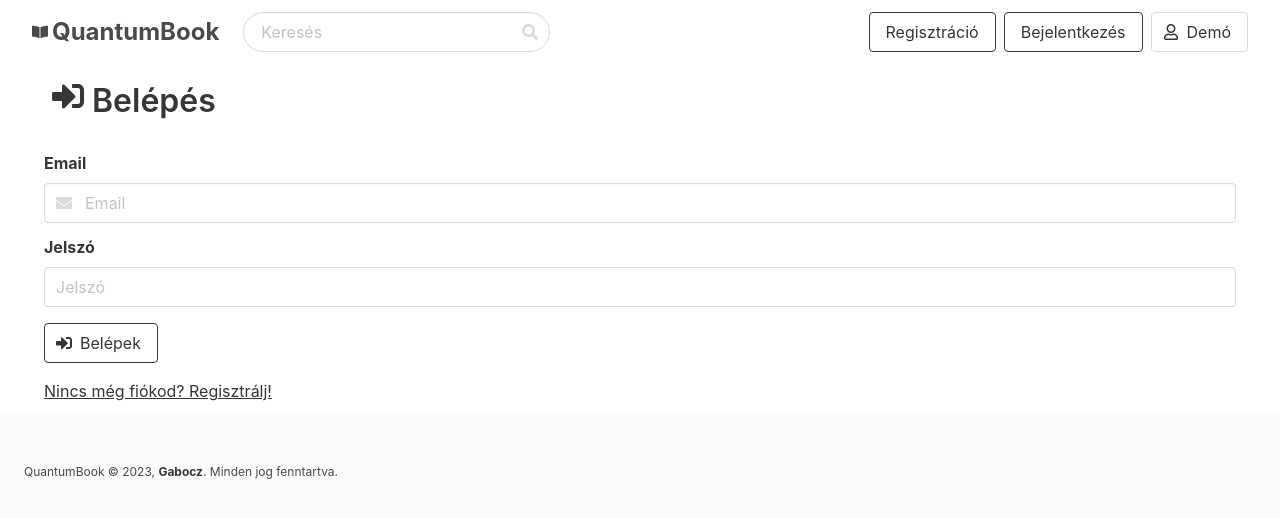
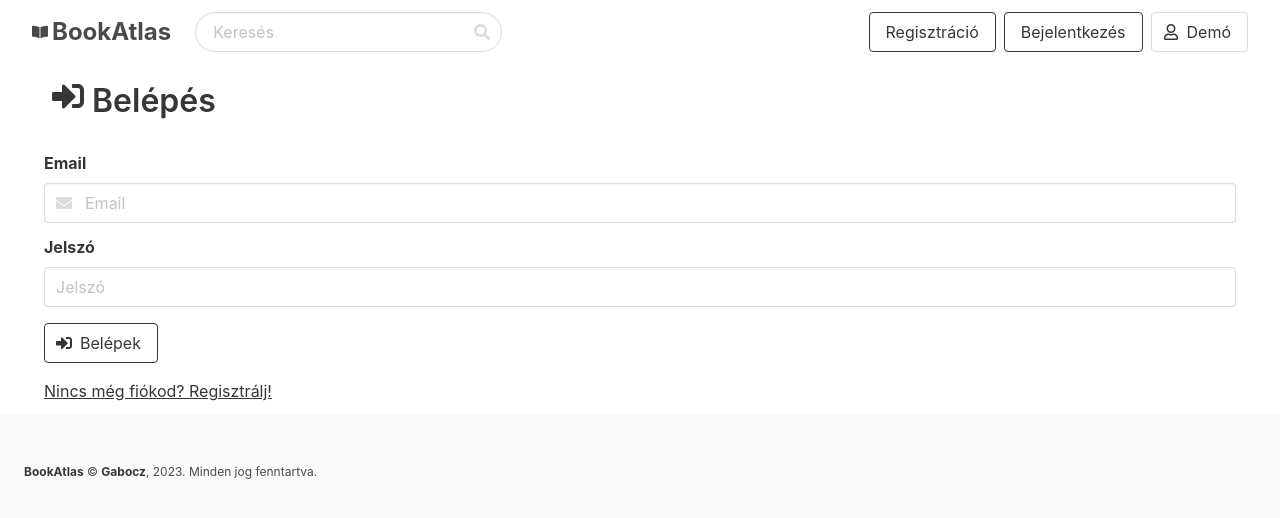
Before and after one commit to Gabocz/book-atlas-mern-app, a React (Create React App) app in the folder frontend/: page /login in a window 1280 px wide. Shown: the top 518 px of the page. Built offline with nearby package versions, Linux system fonts and the light colour scheme; no server answers.

Commit message:
add api url env var to FE and new name

```diff
--- a/frontend/src/components/Footer.jsx
+++ b/frontend/src/components/Footer.jsx
@@ -3,7 +3,7 @@ function Footer() {
         <footer className="footer">
           <div className="content">
             <p className="is-size-7">
-               QuantumBook &copy; 2023, <strong>Gabocz</strong>. Minden jog fenntartva.
+              <strong>BookAtlas</strong> &copy; <strong>Gabocz</strong>, 2023. Minden jog fenntartva.
             </p>
           </div>
         </footer>
--- a/frontend/src/components/Navbar.jsx
+++ b/frontend/src/components/Navbar.jsx
@@ -54,7 +54,7 @@ function Navbar({setFoundBooks, setIsLoading}) {
           <div className="navbar-brand">
             <Link className="navbar-item   has-text-weight-bold is-size-4" to="/">
               <span className="icon is-small mr-1"><FaBookOpen/></span>
-              <span className='is-size-5-mobile'>QuantumBook</span>
+              <span className='is-size-5-mobile'>BookAtlas</span>
             </Link>
             <Link onClick={() => setIsActive(!isActive)} role="button" className={isActive ? "navbar-burger is-active" : "navbar-burger"} aria-label="menu" aria-expanded="false" data-target="navbar">
               <span aria-hidden="true"></span>
--- a/frontend/src/context/UserContext.jsx
+++ b/frontend/src/context/UserContext.jsx
@@ -1,7 +1,7 @@
 import { createContext, useState, useEffect } from 'react';
 import axios from 'axios'
 
-const API_URL = 'https://quantumbook.onrender.com/users/'
+const API_URL = process.env.REACT_APP_API_URL + '/users/'
 
 const UserContext = createContext()
 
--- a/frontend/src/helpers/book.js
+++ b/frontend/src/helpers/book.js
@@ -1,7 +1,7 @@
 import axios from 'axios'
 
 
-const API_URL = 'https://quantumbook.onrender.com/books/'
+const API_URL = process.env.REACT_APP_API_URL + '/books/'
 
 export const fetchBook = async (id) => {
     try {
--- a/frontend/src/helpers/user.js
+++ b/frontend/src/helpers/user.js
@@ -1,6 +1,6 @@
 import axios from 'axios'
 
-const API_URL = 'https://quantumbook.onrender.com/users/'
+const API_URL = process.env.REACT_APP_API_URL + '/users/'
 
 export const getUserById = async (id) => {
   try {
--- a/frontend/src/pages/Home.jsx
+++ b/frontend/src/pages/Home.jsx
@@ -38,7 +38,7 @@ function Home({ setIsLoading, isLoading }) {
             </Link>
           </div>
           )): (
-            <p>Nem találtam könyveket.</p>
+            <p>Még nincsenek feltöltött könyvek.</p>
         )}
       </div>
       <Pagination totalPages={totalPages} paginate={paginate} />
--- a/package.json
+++ b/package.json
@@ -1,7 +1,7 @@
 {
-  "name": "simplebook",
+  "name": "book-atlas",
   "version": "1.0.0",
-  "description": "Simple Book app",
+  "description": "BookAtlas app",
   "main": "server.js",
   "scripts": {
     "start": "node backend/server.js",
```
